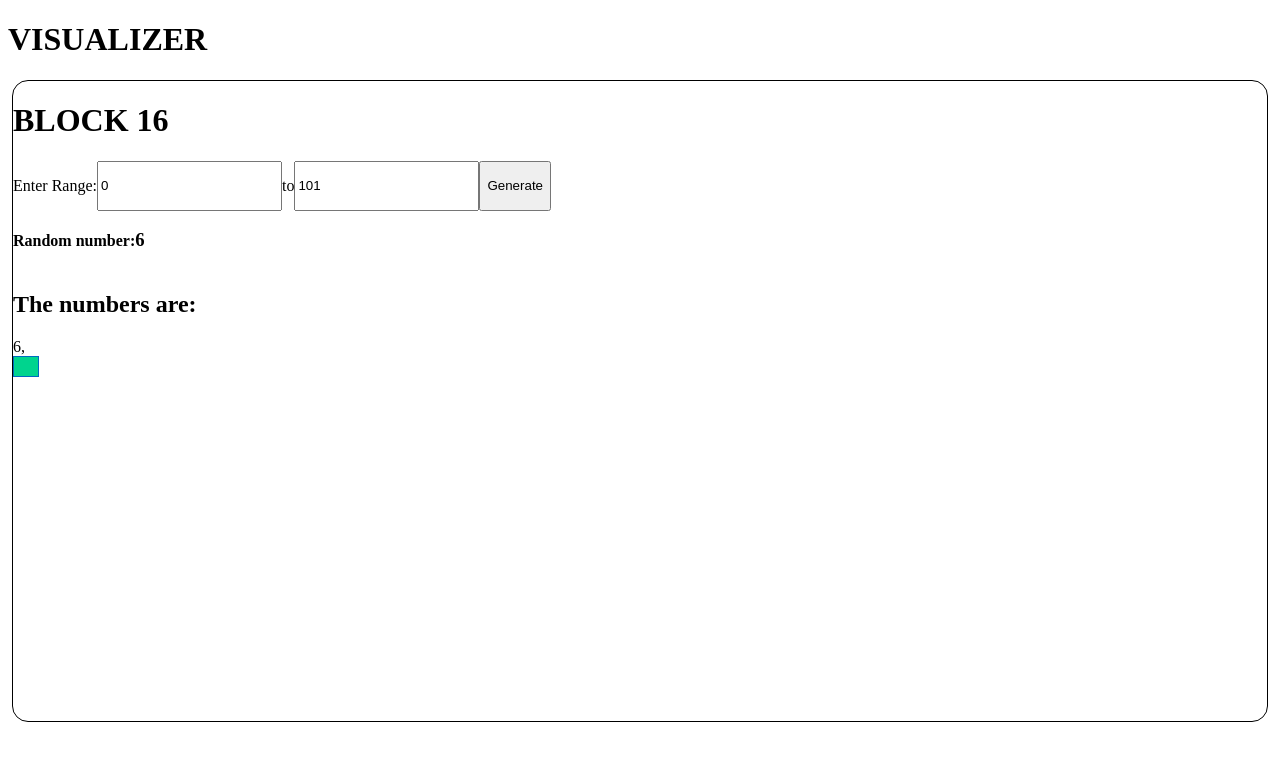
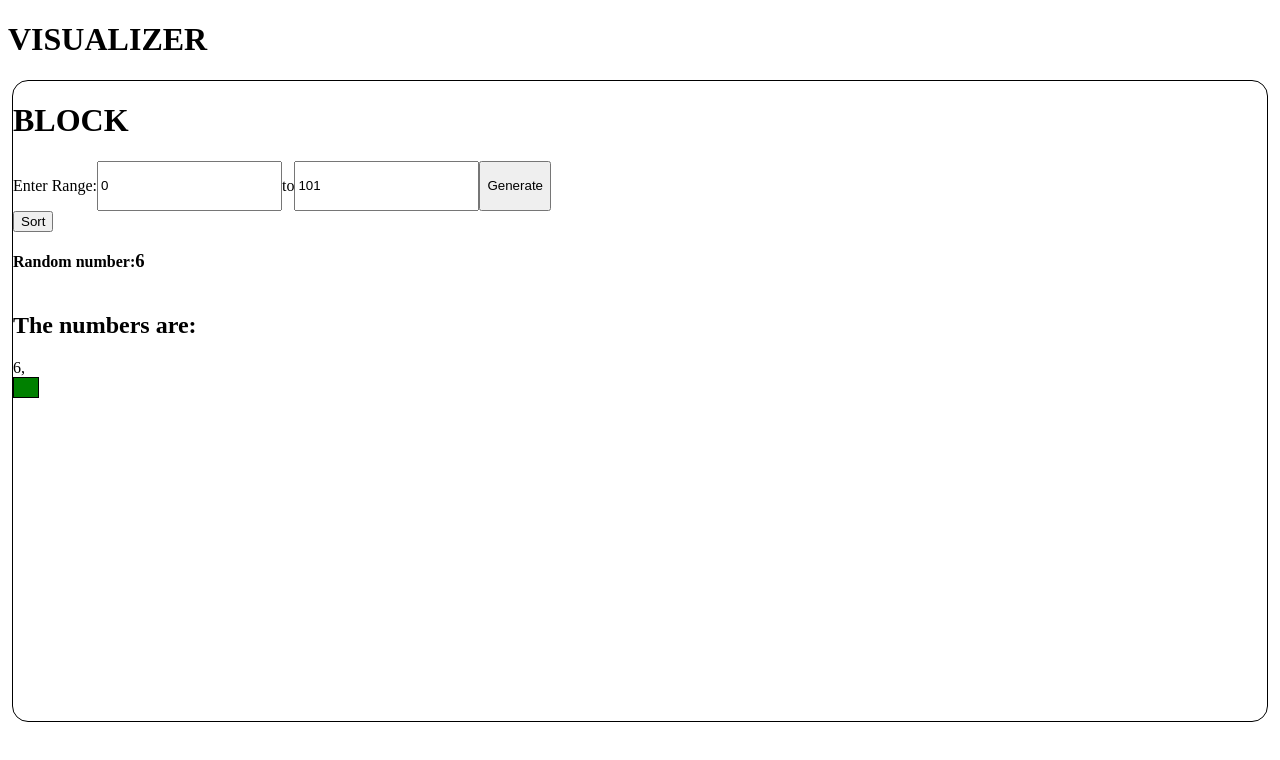
Before and after one commit to BikrantaS/dsa-visualizer, a React (Create React App) app: page / in a window 1280 px wide. Both pictures are taken after a click on the button "Generate". Shown: the top 760 px of the page. Built offline with nearby package versions, Linux system fonts and the light colour scheme.

Commit message:
Bubble sort implemented

```diff
--- a/src/components/Block.js
+++ b/src/components/Block.js
@@ -21,10 +21,12 @@ const tempArray = [];//to store random numbers
 
 function Block() {
 
+
     let [num, setNum] = useState();
     let [r1, setR1] = useState(0);
     let [r2, setR2] = useState(101);
     let [numbers, setNumbers] = useState([]);
+    let [color, setColor] = useState("Green");
 
     // handles event when clicked on
     const handleClick = () => {
@@ -35,9 +37,26 @@ function Block() {
         console.log(numbers);
     }
 
+    const handleSort = () => {
+        let n = numbers.length;
+        for (let i = 0; i < n - 1; i++) {
+            let swapped = false;
+            for (let j = 0; j < n - i - 1; j++) {
+                if (numbers[j] > numbers[j + 1]) {
+                    [numbers[j], numbers[j + 1]] = [numbers[j + 1], numbers[j]];
+                    setColor(color = "blue");
+
+                    swapped = true;
+                }
+            }
+            if (swapped === false)
+                break;
+        }
+    }
+
     return (
         <div className="block">
-            <h1>BLOCK {getRandomInt(2, 20)}</h1>
+            <h1>BLOCK</h1>
 
 
             {/* input block */}
@@ -58,6 +77,17 @@ function Block() {
                     }}
                     className="btn check">Generate
                 </button>
+
+
+            </div>
+
+
+            <div className="SortOptions">
+                <button
+                    onClick={() => {
+                        handleSort();
+                    }}
+                    className="sort">Sort</button>
             </div>
 
             {/* display the current generated random number */}
@@ -83,7 +113,7 @@ function Block() {
             <div className="bars">
                 {
                     numbers.map((number, index) => (
-                        <div className="bar" key={index} style={{ height: 0.2 * number + "em" }} >
+                        <div className="bar" key={index} style={{ height: 0.2 * number + "em", backgroundColor: color }} >
                             {/* {number} &nbsp; */}
                         </div >
                     ))
--- a/src/styles/Block.css
+++ b/src/styles/Block.css
@@ -33,7 +33,7 @@
 .bar{
     /* display:inline; */
     background-color: rgb(0, 212, 142);
-    border:0.02em solid rgb(0, 106, 192);
+    border:0.02em solid rgb(0, 0, 0);
     margin: 0;
     flex-basis: 1.5em;
     width: auto;
```
